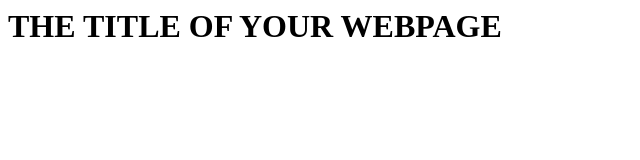
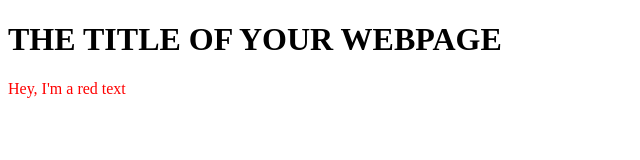
Before and after one commit to wavesinaroom/my_odin_project_lessons, a plain HTML site: page DOM-Manipulation/index.html in a window 1280 px wide. Shown: the whole page, without its empty margins (0-640 px from the left). Drawn offline with Linux system fonts and the light colour scheme.

Commit message:
[Feature] Add red text paragraph

```diff
--- a/DOM-Manipulation/index.html
+++ b/DOM-Manipulation/index.html
@@ -1,11 +1,12 @@
-<!-- The DOM -->
+<!DOCTYPE html>
+<html lang="en" dir="ltr">
   <head>
-    <script source="javaScript.js" defer></script>
+    <script src="javascript.js" defer></script>
   </head>
-
   <body>
     <h1>
       THE TITLE OF YOUR WEBPAGE
     </h1>
     <div id="container"></div>
   </body>
+</html>
--- a/DOM-Manipulation/javascript.js
+++ b/DOM-Manipulation/javascript.js
@@ -5,4 +5,8 @@ const content = document.createElement('div');
 content.classList.add('content');
 content.textContent = 'This is the glorious text-content!';
 
-container.appendChild(content);
+//<p> Red text
+const redParagraph = document.createElement('p');
+redParagraph.textContent = 'Hey, I\'m a red text';
+redParagraph.style.color = 'red';
+container.appendChild(redParagraph);
```
Lines whose indentation alone changed are shown as unchanged.
